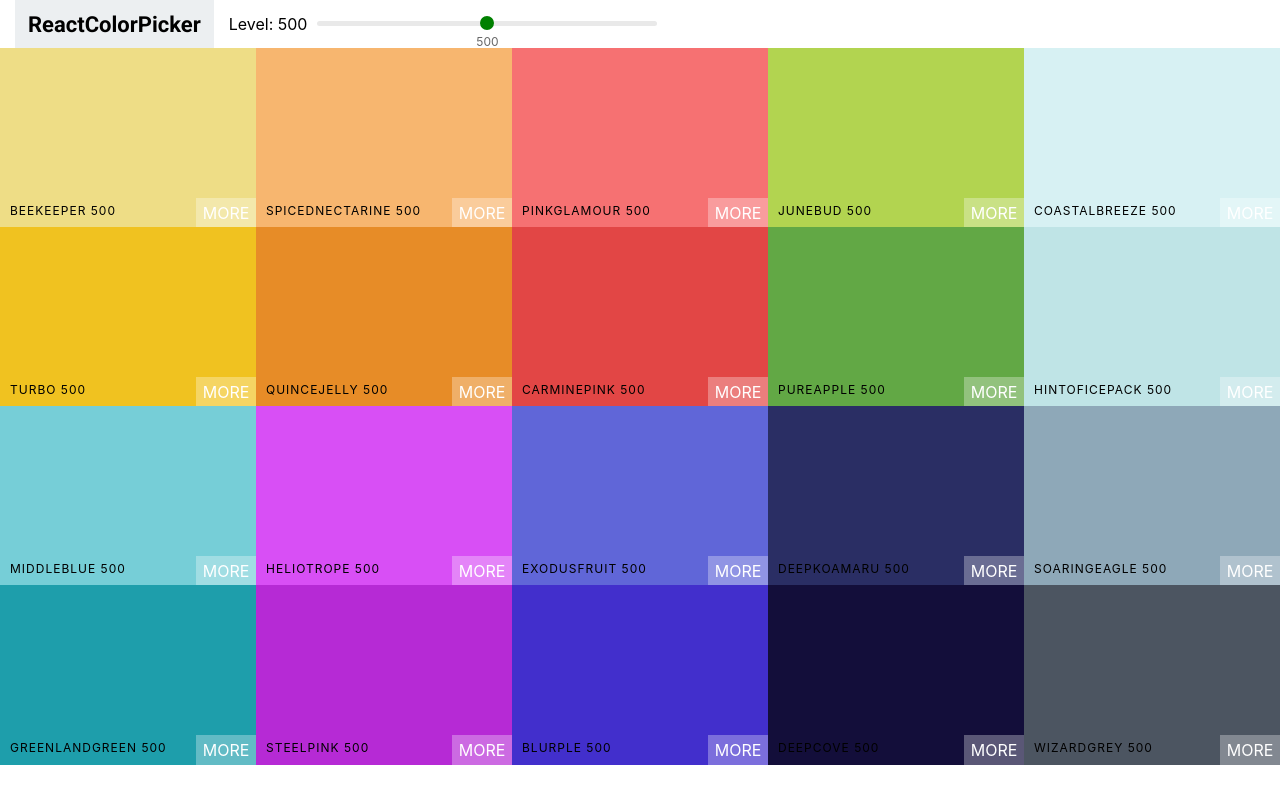
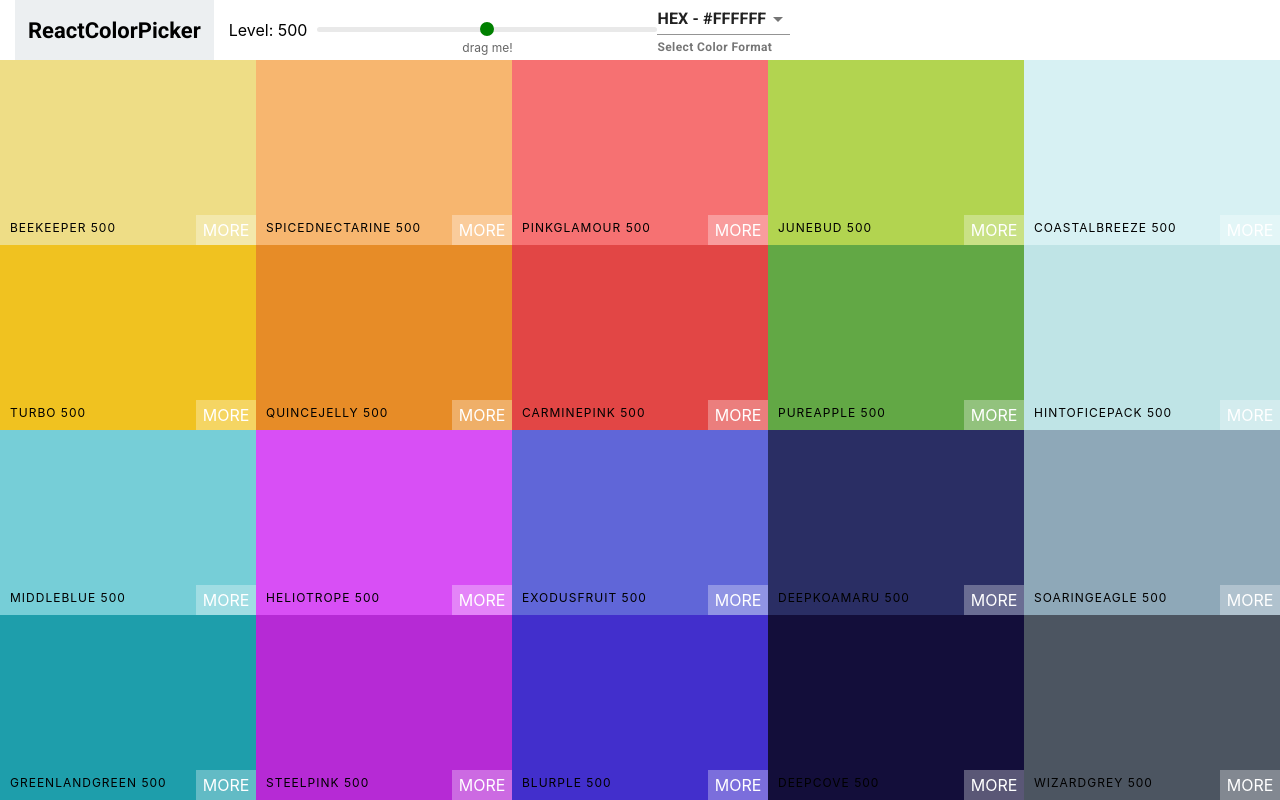
Before and after one commit to timven2004/Color-App, a React (Create React App) app: page / in a window 1280 px wide. Built offline with nearby package versions, Linux system fonts and the light colour scheme.

Commit message:
added changingFormatCover

```diff
--- a/package.json
+++ b/package.json
@@ -3,6 +3,7 @@
   "version": "0.1.0",
   "private": true,
   "dependencies": {
+    "@material-ui/core": "^4.11.0",
     "@testing-library/jest-dom": "^5.11.5",
     "@testing-library/react": "^11.1.1",
     "@testing-library/user-event": "^12.2.0",
--- a/public/index.html
+++ b/public/index.html
@@ -26,6 +26,7 @@
     -->
     <title>React App</title>
 	 <link href="https://fonts.googleapis.com/css2?family=Roboto:wght@700&display=swap" rel="stylesheet">
+	<link rel="stylesheet" href="https://fonts.googleapis.com/icon?family=Material+Icons" />
 
   </head>
   <body>
--- a/src/App.js
+++ b/src/App.js
@@ -21,7 +21,7 @@ class App extends Component{
 
 		return (
 			<Router>
-			<div>
+			<div >
 
 				<Palette palatte={generatePalette(seedColors[4])}/>
 
--- /dev/null
+++ b/src/ChangingFormatCover.css
@@ -0,0 +1,77 @@
+.cover{
+	z-index:10;
+	display:inline;
+	position:absolute;
+	top:0;
+	left:0;
+	width:100%;
+	height:100%;
+	animation: fadeinOut 2.0s ease-in-out;
+
+}
+
+.null{
+	opacity:0;
+	height:0;
+	width:0;
+}
+
+@keyframes fadeinOut{
+	0%{
+		opacity:0%;
+		transform: scale(0.95,0.95)
+	}
+
+	10%{
+		opacity:100%;
+		transform: scale(1,1)
+	}
+
+	90%{
+		opacity:100%;
+		transform: scale(1,1);
+
+	}
+
+	100%{
+		opacity:0%;
+
+	}
+}
+
+@keyframes pushin{
+	0%{
+		transform: translateY(-10%);
+	}
+	90%{
+		transform: translateY(0%);
+	}
+}
+
+.textContainer{
+	display:flex;
+	flex-direction:column;
+	align-items:center;
+	color: white;
+	justify-content:center;
+	position:absolute;
+	top:35%;
+}
+
+.cover h1{
+	font-size:5rem;
+	font-weight:700;
+	text-shadow:2px 2px #111111;
+	background-color:rgba(0,0,0,0.3);
+	animation: pushin 1s ease-in-out;
+	display:block;
+	width:100vw;
+	text-align:center;
+	text-transform:uppercase;
+	/* align-self:start; */
+}
+
+
+h2{
+	font-size:2rem;
+}
--- /dev/null
+++ b/src/ChangingFormatCover.js
@@ -0,0 +1,28 @@
+import React, {Component} from "react";
+import "./ChangingFormatCover.css"
+
+class ChangingFormatCover extends Component{
+	constructor(props){
+		super(props)
+		}
+
+	render(){
+
+		const randomColor = '#'+(0x1000000+(Math.random())*0xffffff).toString(16).substr(1,6);
+		const randomColor2 = '#'+(0x1000000+(Math.random())*0xffffff).toString(16).substr(1,6);
+
+
+
+		return(
+		<div className= {`${this.props.changingFormat ? "cover" : "null"}`} style={{ background: `linear-gradient(to right, ${randomColor}, ${randomColor2})`}} >
+		<div className="textContainer">
+		<h1>Color Format Changed!</h1>
+		<h2>{this.props.format.toUpperCase()}</h2>
+		</div>
+		</div>
+
+			)
+	}
+}
+
+export default ChangingFormatCover;
--- a/src/ColorBox.css
+++ b/src/ColorBox.css
@@ -5,8 +5,14 @@
 	display:inline-block;
 	position:relative;
 	cursor:pointer;
-	margin-bottom:-5px;
+	margin-bottom:-4px;
 }
+
+.box-content{
+	width:100%
+}
+
+
 
 .copy-button{
 	width:100px;
@@ -14,7 +20,7 @@
 	border:none;
 	display: inline-block;
 	position:absolute;
-	background:rgba(255,255,255,0.3);
+	background:rgba(255,255,255,0.5);
 	top:50%;
 	left:50%;
 	margin-left:-50px;
@@ -27,7 +33,8 @@
 	text-transform:uppercase;
 	opacity:0;
 	transition:0.2s;
-	border-radius:5%
+	border-radius:5%;
+	cursor:pointer;
 }
 
 .ColorBox:hover .copy-button{
@@ -69,10 +76,10 @@
 
 .box-content{
 	position:absolute;
-	padding:10px;
-	width:100%;
-	left:0px;
-	bottom:0px;
+	padding:0px;
+	width:90%;
+	left:10px;
+	bottom:10px;
 	letter-spacing:1px;
 	text-transform: uppercase;
 	font-size:12px;
@@ -91,3 +98,20 @@
 	line-height:30px;
 	text-transform:uppercase;
 }
+
+.colorCode{
+	opacity:0;
+	font-size:0.8rem;
+	width:150px;
+	text-align:center;
+	position:absolute;
+	top:65%;
+	left:50%;
+	margin-left:-75px;
+	color:white;
+}
+
+.ColorBox:hover .colorCodeShown{
+	opacity:1;
+	transition:0.2s;
+}
--- a/src/ColorBox.js
+++ b/src/ColorBox.js
@@ -15,14 +15,15 @@ class Palatte extends Component{
 	}
 
 	handleClick(){
-		this.setState({copyButtonText: "Copied!",
+		this.setState({copyButtonText:
+						`"Copied!"`,
 					  animate: true});
 	}
 
 	componentDidUpdate(prevProps,  prevState){
 		if (this.state.copyButtonText !== prevState.copyButtonText && this.state.animate !== prevState.animate){setTimeout(()=>{
 			this.setState({copyButtonText: "Copy",
-						  animate: false})}, 1000)
+						  animate: false})}, 2000)
 	}}
 
 
@@ -30,12 +31,22 @@ class Palatte extends Component{
 		return (
 		<CopyToClipboard text={this.props.background} >
 		<div className ="ColorBox" style={{background: this.props.background}} onClick={this.handleClick} >
-			<div className="copy-container">
+			{/*<div className="copy-container">*/}
 				<div className="box-content">
 					<span>{this.props.name}</span>
 				</div>
-				<button className={`copy-button ${this.state.animate ? "animate": "none"}` }>{this.state.copyButtonText}</button>
-			</div>
+				<button className=
+					{`copy-button
+					${this.state.animate ? "animate": "none"}` }
+					>{this.state.copyButtonText}
+				</button>
+				<div className=
+					{`colorCode
+					${this.state.animate ? "animate colorCodeShown": "none"}
+					`}
+					>{this.props.background}
+				</div>
+			{/*</div>*/}
 		<span className="see-more">More</span>
 		</div>
 		</CopyToClipboard>
--- a/src/Navbar.css
+++ b/src/Navbar.css
@@ -9,8 +9,9 @@
 	flex-direction:row;
 	align-items:center;
 	justify-content:flex-start;
-	height:6vh;
+	height:60px;
 }
+
 
 .logo{
 	margin:15px;
--- a/src/Navbar.js
+++ b/src/Navbar.js
@@ -8,14 +8,23 @@ import {
   Route,
   Link
 } from "react-router-dom";
+import{Select, MenuItem} from "@material-ui/core";
+import FormHelperText from '@material-ui/core/FormHelperText';
+import FormControl from '@material-ui/core/FormControl';
 
 class Navbar extends Component{
 	constructor(props){
         super(props);
-
+	this.state={
+		format: "hex"
+	}
+	this.handleChange=this.handleChange.bind(this);
 	}
 
-
+ 	handleChange(e){
+		this.setState({format: e.target.value});
+		this.props.changeFormat(e.target.value)
+	}
 
 	render(){
 		return (
@@ -34,7 +43,7 @@ class Navbar extends Component{
 						defaultValue={this.props.level}
 						step={100}
 						marks={{
-					500: "500"
+							500: "drag me!"
 						}}
 						ariaValueTextFormatterForHandle = {(value)=>this.props.changeLevel(value)}
 						trackStyle = {[{"background-color": "transparent"}]}
@@ -45,6 +54,19 @@ class Navbar extends Component{
 						railStyle = {{"height": "5px"}}
 						/>
 					</div>
+                </div>
+				<div className="select-container">
+					<FormControl>
+					<Select value={this.state.format}
+							inputProps={{ 'aria-label': 'Without label' }}
+							onChange={this.handleChange}>
+						<MenuItem value="hex">HEX - #FFFFFF</MenuItem>
+						<MenuItem value="rgb">RGB - rgb(255, 255, 255)</MenuItem>
+						<MenuItem value="rgba">RGBA - rgba(255, 255, 255, 1.0)</MenuItem>
+
+					</Select>
+		        	<FormHelperText>Select Color Format</FormHelperText>
+					</FormControl>
 						</div>
             </header>
 
--- a/src/Palatte.css
+++ b/src/Palatte.css
@@ -1,8 +1,11 @@
 .Palette{
 	height:100vh;
 	width:100vw;
+	display:flex;
+	flex-direction:column;
 }
 
 .Palette-colors {
-	height:90%;
+	flex-grow:1;
+	width:100%;
 }
--- a/src/Palette.js
+++ b/src/Palette.js
@@ -2,15 +2,19 @@ import React, {Component} from "react";
 import ColorBox from "./ColorBox.js"
 import "./Palatte.css"
 import Navbar from "./Navbar.js"
+import ChangingFormatCover from "./ChangingFormatCover.js"
 
 class Palatte extends Component{
 	constructor(props){
 		super(props);
 		this.state= {
-			level: 500
+			level: 500,
+			format: "hex",
+			changingFormat: false
 		}
 		this.changeLevel=this.changeLevel.bind(this);
-
+		this.changeFormat = this.changeFormat.bind(this);
+		this.changingFormatHandler = this.changingFormatHandler.bind(this)
 	}
 
 	changeLevel(newLevel = 500){
@@ -19,10 +23,18 @@ class Palatte extends Component{
 		}
 	}
 
+	changeFormat(value){
+		this.setState({format: value, changingFormat: true}, this.changingFormatHandler);
+	}
+
+	changingFormatHandler(){
+		setTimeout(()=>{this.setState({changingFormat: false})},2000)
+	}
+
 	render(){
 
 		const colorBoxes = this.props.palatte.colors[this.state.level].map(color=>{
-			return (<ColorBox background = {color.hex} name={color.name}/>)
+			return (<ColorBox background = {color[this.state.format]} name={color.name}/>)
 		})
 
 
@@ -30,13 +42,24 @@ class Palatte extends Component{
 		return (
 		<div className="Palette">
 			{/*Navbar goes here*/}
-			<Navbar level={this.state.level} changeLevel={this.changeLevel}/>
+
+
+			<Navbar
+				level={this.state.level}
+				changeLevel={this.changeLevel}
+				changeFormat = {this.changeFormat}/>
+			<ChangingFormatCover
+				changingFormat={this.state.changingFormat}
+				format={this.state.format}/>
 			<div className="Palette-colors">
 				{/*bunch of color boxes*/}
 				{colorBoxes}
 			</div>
 			{/*footer eventually*/}
+
+
 		</div>
+
 		)
 	}
 }
--- a/src/index.css
+++ b/src/index.css
@@ -1,10 +1,15 @@
+
+
 body {
   margin: 0;
+	padding:0;
   font-family: -apple-system, BlinkMacSystemFont, 'Segoe UI', 'Roboto', 'Oxygen',
     'Ubuntu', 'Cantarell', 'Fira Sans', 'Droid Sans', 'Helvetica Neue',
     sans-serif;
   -webkit-font-smoothing: antialiased;
   -moz-osx-font-smoothing: grayscale;
+	max-height:100vh;
+	max-width:100vw;
 }
 
 code {
```
Also changed, not shown: 1 other file (tests, documents, lock files or other folders). Lines whose indentation alone changed are shown as unchanged.
